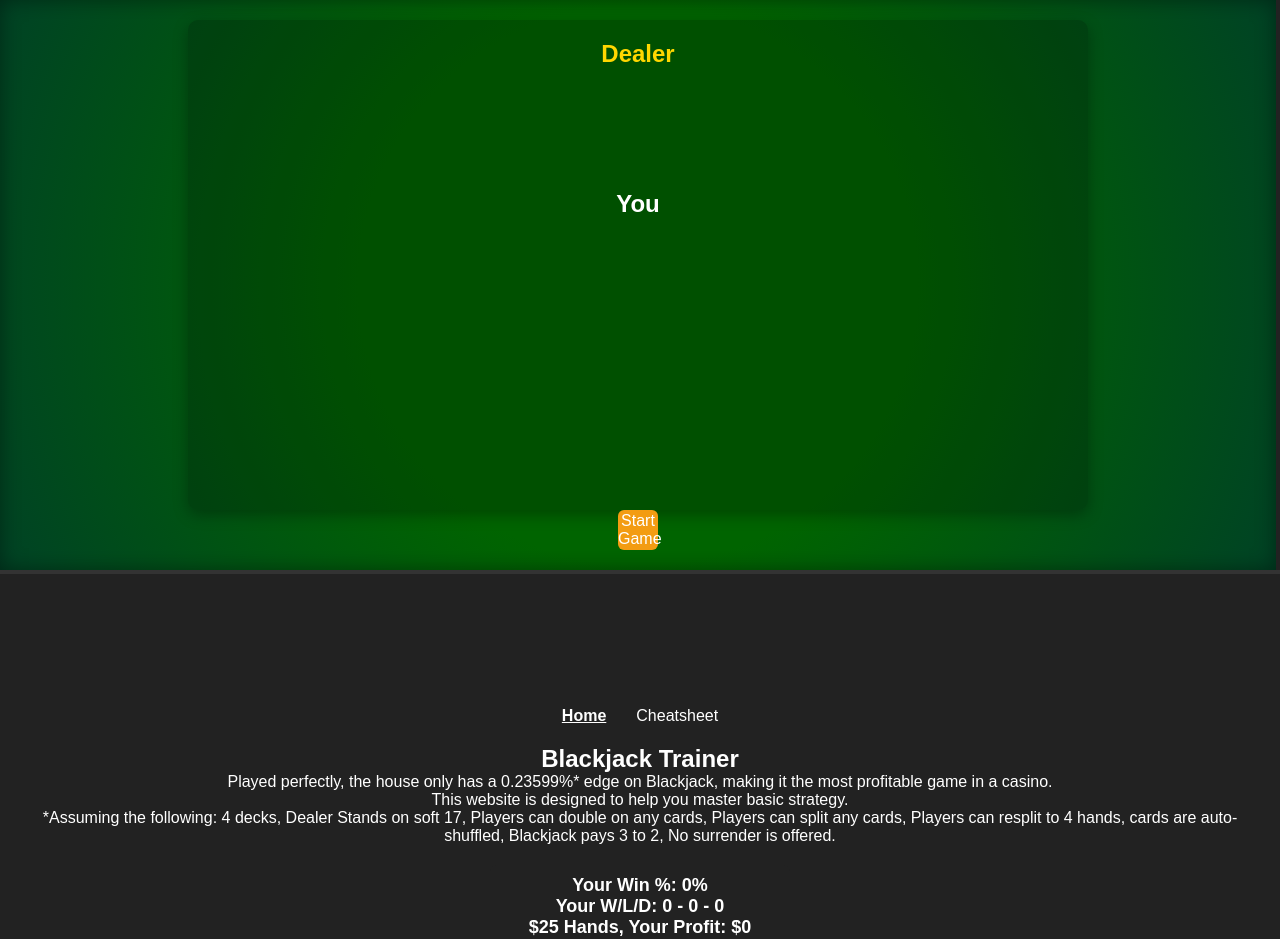
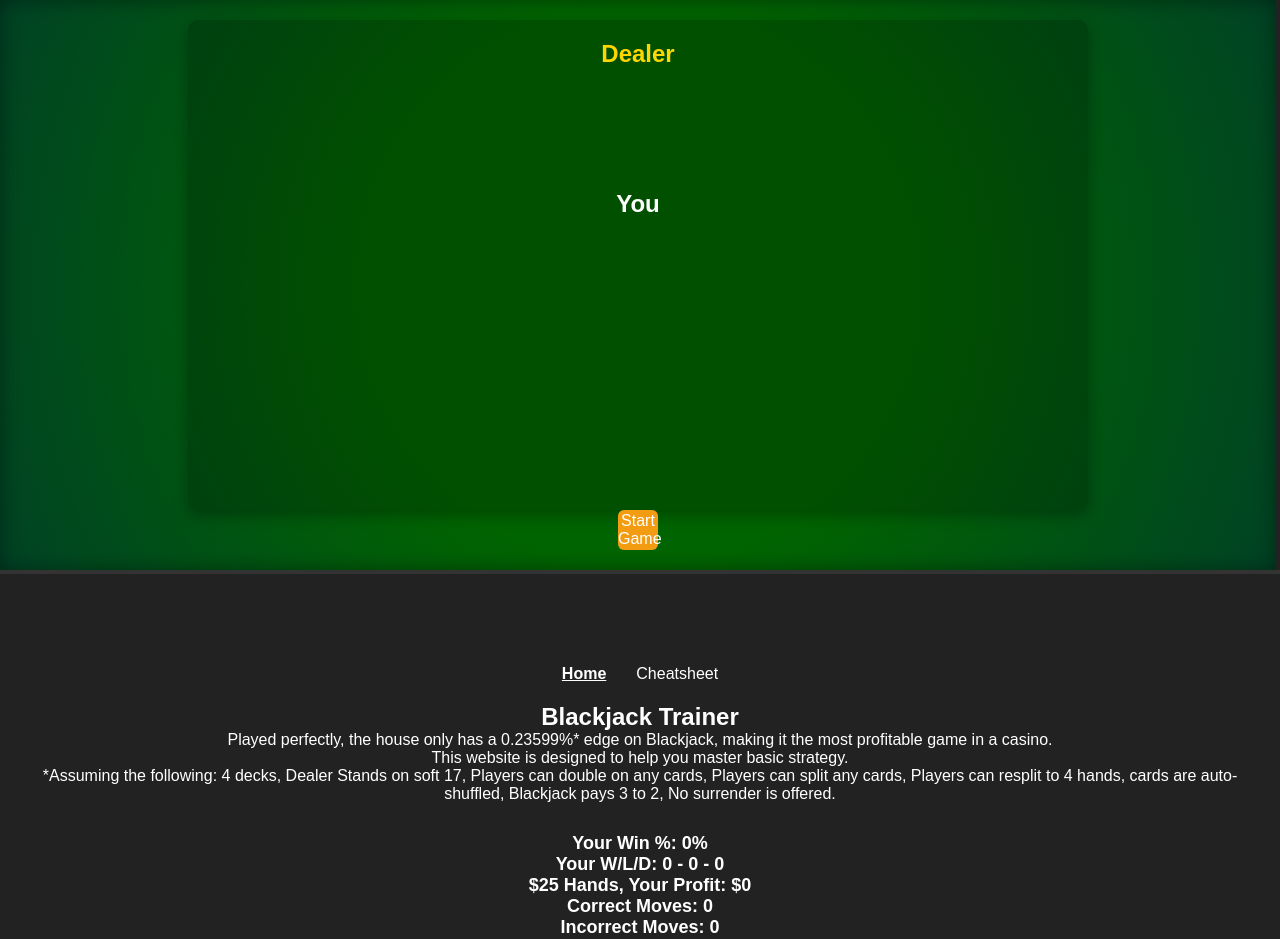
Before and after one commit to zmorehouse/blackjack-game, a Next.js app: page / in a window 1280 px wide. Shown: the top 939 px of the page. Built offline with nearby package versions, Linux system fonts and the light colour scheme.

Commit message:
Probability Checking

```diff
--- a/pages/index.js
+++ b/pages/index.js
@@ -19,11 +19,12 @@ const createDeck = () => {
 
 const shuffleDeck = (deck) => deck.sort(() => Math.random() - 0.5);
 
-const calculateHandValue = (hand) => {
+const calculateHandValue = (hand = []) => {
   let total = 0;
   let aces = 0;
 
   hand.forEach((card) => {
+    if (!card || !card.value) return; // Prevent undefined access
     if (card.value === "A") {
       aces += 1;
       total += 11;
@@ -56,15 +57,16 @@ export default function Home() {
   const [handsDrawn, setHandsDrawn] = useState(0);
   const [profit, setProfit] = useState(0);
   const [infoTab, setInfoTab] = useState("home");
-
-
+  const [correctMoves, setCorrectMoves] = useState(0);
+const [incorrectMoves, setIncorrectMoves] = useState(0);
 
 
   const startGame = () => {
     let newDeck = shuffleDeck(createDeck()); // Always reshuffle a new 4-deck shoe
 
     let playerInitialHand = [newDeck.pop(), newDeck.pop()];
-    /*let fixedValue = "8"; // Change this value to test different splits
+    /*
+    let fixedValue = "A"; // Change this value to test different splits
     let playerInitialHand = [
       { suit: suits[0], value: fixedValue },
       { suit: suits[1], value: fixedValue }
@@ -89,6 +91,90 @@ export default function Home() {
       resolveDealerTurn();
     }
   };
+
+  const getOptimalMove = (hand, dealerCard) => {
+    console.log("Hand:", hand);
+    console.log("Dealer Card:", dealerCard);
+
+    let dealerValue = dealerCard.value;
+
+    // Convert face cards to 10
+    let playerValues = hand.map(card =>
+      ["J", "Q", "K", "10"].includes(card.value) ? "10" : card.value
+    );
+
+    console.log("Player Values:", playerValues);
+
+    let numericValues = playerValues.map(val => val === "A" ? 1 : parseInt(val));
+
+    let handTotal = numericValues.reduce((acc, card) => acc + card, 0);
+
+    let hasAce = playerValues.includes("A");
+    let isSoft = hasAce && handTotal + 10 <= 21; // True if Ace can safely be 11
+
+    let isPair = numericValues.length === 2 &&
+      (["10", "J", "Q", "K"].includes(playerValues[0]) &&
+       ["10", "J", "Q", "K"].includes(playerValues[1]) ||
+       playerValues[0] === playerValues[1]);
+
+    let dealerNumericValue = ["J", "Q", "K", "10"].includes(dealerValue) ? 10 : (dealerValue === "A" ? 11 : parseInt(dealerValue));
+
+    // **PAIR STRATEGY**
+    if (isPair) {
+      if (hasAce) return "P";  // Always split Aces
+
+      const pairStrategy = {
+        20: "S",
+        18: dealerNumericValue === 7 || dealerNumericValue >= 10 ? "S" : "P",
+        16: "P",
+        14: dealerNumericValue >= 2 && dealerNumericValue <= 7 ? "P" : "H",
+        12: dealerNumericValue >= 2 && dealerNumericValue <= 6 ? "P" : "H",
+        10: dealerNumericValue >= 2 && dealerNumericValue <= 9 ? "D" : "H",
+        8: "P",
+        6: dealerNumericValue >= 2 && dealerNumericValue <= 7 ? "P" : "H",
+        4: dealerNumericValue >= 5 && dealerNumericValue <= 6 ? "P" : "H",
+      };
+      return pairStrategy[handTotal] || "H";
+    }
+
+    // **SOFT HAND STRATEGY**
+    if (isSoft) {
+      let softTotal = handTotal + 10;  // Count Ace as 11
+      console.log(`Soft Hand: A + ${handTotal - 1} | Soft Total: ${softTotal} | Dealer: ${dealerNumericValue}`);
+
+      const softStrategy = {
+        13: dealerNumericValue >= 5 && dealerNumericValue <= 6 ? "D" : "H",
+        14: dealerNumericValue >= 5 && dealerNumericValue <= 6 ? "D" : "H",
+        15: dealerNumericValue >= 4 && dealerNumericValue <= 6 ? "D" : "H",
+        16: dealerNumericValue >= 4 && dealerNumericValue <= 6 ? "D" : "H",
+        17: dealerNumericValue >= 3 && dealerNumericValue <= 6 ? "D" : "H",
+        18: dealerNumericValue >= 2 && dealerNumericValue <= 6 ? "D" : (dealerNumericValue >= 7 && dealerNumericValue <= 8 ? "S" : "H"),
+        19: dealerNumericValue === 6 ? "D" : "S",
+        20: "S",
+        21: "S"
+      };
+      return softStrategy[softTotal] || "H";
+    }
+
+    // **HARD HAND STRATEGY**
+    const hardStrategy = {
+      5: "H", 6: "H", 7: "H", 8: "H",
+      9: dealerNumericValue >= 3 && dealerNumericValue <= 6 ? "D" : "H",
+      10: dealerNumericValue >= 2 && dealerNumericValue <= 9 ? "D" : "H",
+      11: "D",
+      12: dealerNumericValue >= 4 && dealerNumericValue <= 6 ? "S" : "H",
+      13: dealerNumericValue >= 2 && dealerNumericValue <= 6 ? "S" : "H",
+      14: dealerNumericValue >= 2 && dealerNumericValue <= 6 ? "S" : "H",
+      15: dealerNumericValue >= 2 && dealerNumericValue <= 6 ? "S" : "H",
+      16: dealerNumericValue >= 2 && dealerNumericValue <= 6 ? "S" : "H",
+      17: "S",
+      18: "S", 19: "S", 20: "S", 21: "S"
+    };
+    return hardStrategy[handTotal] || "H";
+  };
+
+
+
   const autoAdvanceToNextHand = () => {
     let hands = [...playerHands];
     let newIndex = currentHandIndex + 1;
@@ -109,6 +195,17 @@ export default function Home() {
     }
   };
 
+  const resetStats = () => {
+    setHandsWon(0);
+    setHandsLost(0);
+    setHandsDrawn(0);
+    setProfit(0);
+    setCorrectMoves(0);
+    setIncorrectMoves(0);
+  };
+
+
+
 
 
   const hit = () => {
@@ -116,12 +213,23 @@ export default function Home() {
 
     let newDeck = [...deck];
     let hands = [...playerHands];
-    hands[currentHandIndex].push(newDeck.pop());
+    let hand = hands[currentHandIndex];
+    let dealerCard = dealerHand[0];
+
+    let optimalMove = getOptimalMove(hand, dealerCard);
+
+    // Track correct or incorrect move
+    if (optimalMove === "H") {
+      setCorrectMoves(prev => prev + 1);
+    } else {
+      setIncorrectMoves(prev => prev + 1);
+    }
+
+    hand.push(newDeck.pop());
     setDeck(newDeck);
     setPlayerHands(hands);
 
-    let handValue = calculateHandValue(hands[currentHandIndex]);
-
+    let handValue = calculateHandValue(hand);
     if (handValue >= 21) {
       autoAdvanceToNextHand();
     }
@@ -132,15 +240,24 @@ export default function Home() {
     if (!playerTurn || gameOver) return;
 
     let hands = [...playerHands];
+    let hand = hands[currentHandIndex];
+    let dealerCard = dealerHand[0];
+
+    let optimalMove = getOptimalMove(hand, dealerCard);
+
+    // Track correct or incorrect move
+    if (optimalMove === "S") {
+      setCorrectMoves(prev => prev + 1);
+    } else {
+      setIncorrectMoves(prev => prev + 1);
+    }
+
     let newIndex = currentHandIndex + 1;
-
-    // Skip over hands that already have 21
     while (newIndex < hands.length && calculateHandValue(hands[newIndex]) === 21) {
       newIndex++;
     }
 
     if (newIndex >= hands.length) {
-      // If all hands are done, resolve dealer turn
       setPlayerTurn(false);
       setRevealDealer(true);
       resolveDealerTurn();
@@ -148,6 +265,7 @@ export default function Home() {
       setCurrentHandIndex(newIndex);
     }
   };
+
 
 
   const canSplit = () => {
@@ -164,41 +282,59 @@ export default function Home() {
   const doubleDown = () => {
     if (!canDoubleDown() || gameOver) return;
 
+    let hands = [...playerHands];
+    let hand = hands[currentHandIndex];
+    let dealerCard = dealerHand[0];
+
+    let optimalMove = getOptimalMove(hand, dealerCard);
+
+    // Track correct or incorrect move
+    if (optimalMove === "D") {
+      setCorrectMoves(prev => prev + 1);
+    } else {
+      setIncorrectMoves(prev => prev + 1);
+    }
+
     let newDeck = [...deck];
-    let hands = [...playerHands];
-
-    // Add one card to the current hand
-    hands[currentHandIndex].push(newDeck.pop());
-
+    hand.push(newDeck.pop());
     setDeck(newDeck);
     setPlayerHands(hands);
 
-    // Move to next hand (if split), or resolve dealer's turn if this was last hand
     autoAdvanceToNextHand();
   };
+
 
 
 
   const splitHand = () => {
     if (!canSplit() || gameOver) return;
 
+    let hands = [...playerHands];
+    let hand = hands[currentHandIndex];
+    let dealerCard = dealerHand[0];
+
+    let optimalMove = getOptimalMove(hand, dealerCard);
+
+    // Track correct or incorrect move
+    if (optimalMove === "P") {
+      setCorrectMoves(prev => prev + 1);
+    } else {
+      setIncorrectMoves(prev => prev + 1);
+    }
+
     let newDeck = [...deck];
-    let hands = [...playerHands];
-    let currentHand = hands[currentHandIndex];
-
-    let newHand1 = [currentHand[0], newDeck.pop()];
-    let newHand2 = [currentHand[1], newDeck.pop()];
+    let newHand1 = [hand[0], newDeck.pop()];
+    let newHand2 = [hand[1], newDeck.pop()];
 
     hands.splice(currentHandIndex, 1, newHand1, newHand2);
     setDeck(newDeck);
     setPlayerHands(hands);
 
-    // Move to the next hand if the first one is 21
-    let hand1Value = calculateHandValue(newHand1);
-    if (hand1Value === 21) {
+    if (calculateHandValue(newHand1) === 21) {
       autoAdvanceToNextHand();
     }
   };
+
 
 
   const resolveDealerTurn = () => {
@@ -271,7 +407,28 @@ export default function Home() {
             <div className={styles.player}>
   <h2>You</h2>
   <div className={`${styles.handsContainer} ${playerHands.length > 1 ? styles.multipleHands : ""}`}>
-    {playerHands.map((hand, index) => (
+  {playerHands.map((hand, index) => {
+  let handResult = "";
+  let suggestedMove = "";
+
+  if (gameOver) {
+    let playerScore = calculateHandValue(hand);
+    let dealerScore = calculateHandValue(dealerHand);
+
+    if (playerScore > 21) {
+      handResult = "Lose";
+    } else if (dealerScore > 21 || playerScore > dealerScore) {
+      handResult = "Win";
+    } else if (playerScore < dealerScore) {
+      handResult = "Lose";
+    } else {
+      handResult = "Push";
+    }
+  } else if (playerTurn && index === currentHandIndex) {
+    suggestedMove = getOptimalMove(hand, dealerHand[0]); // Get best move
+  }
+
+  return (
     <div key={index} className={styles.hand}>
       <h3>Hand {index + 1}</h3>
       <div className={styles.cards}>
@@ -281,21 +438,32 @@ export default function Home() {
       </div>
       <p>Score: {calculateHandValue(hand)}</p>
 
-        {/* Controls BELOW each respective hand, only for the active hand */}
+      {/* Show Win / Lose / Push message only after game ends */}
+      {gameOver && <p className={styles.handResult}>{handResult}</p>}
+
+      {/* Show optimal move suggestion */}
+      {playerTurn && index === currentHandIndex && (
+        <p className={styles.suggestion}>Optimal Move: {suggestedMove}</p>
+      )}
+
+      {/* Controls BELOW each respective hand */}
       {index === currentHandIndex && !gameOver && playerTurn && (
         <div className={styles.handControls}>
           {canSplit() && (
-              <button className={`${styles.actionButton} ${styles.splitButton}`} onClick={splitHand}>Split</button>
+            <button className={`${styles.actionButton} ${styles.splitButton}`} onClick={splitHand}>P</button>
           )}
-            <button className={`${styles.actionButton} ${styles.hitButton}`} onClick={hit}>Hit</button>
-            <button className={`${styles.actionButton} ${styles.standButton}`} onClick={stand}>Stand</button>
+          <button className={`${styles.actionButton} ${styles.hitButton}`} onClick={hit}>H</button>
+          <button className={`${styles.actionButton} ${styles.standButton}`} onClick={stand}>S</button>
           {canDoubleDown() && (
-              <button className={`${styles.actionButton} ${styles.doubleDownButton}`} onClick={doubleDown}>Double</button>
+            <button className={`${styles.actionButton} ${styles.doubleDownButton}`} onClick={doubleDown}>D</button>
           )}
         </div>
       )}
     </div>
-    ))}
+  );
+})}
+
+
   </div>
 </div>
 
@@ -340,15 +508,83 @@ export default function Home() {
       <p>This website is designed to help you master basic strategy.</p>
       <p>*Assuming the following: 4 decks, Dealer Stands on soft 17, Players can double on any cards, Players can split any cards, Players can resplit to 4 hands, cards are auto-shuffled, Blackjack pays 3 to 2, No surrender is offered.</p>
       <div className={styles.stats}>
-        <p>Your Win %: {(handsWon + handsLost + handsDrawn > 0 ? ((handsWon / (handsWon + handsLost + handsDrawn)) * 100).toFixed(2) : "0")}%</p>
+  <p>Your Win %: {(handsWon + handsLost + handsDrawn > 0
+    ? ((handsWon / (handsWon + handsLost + handsDrawn)) * 100).toFixed(2)
+    : "0")}%</p>
+
   <p>Your W/L/D: {handsWon} - {handsLost} - {handsDrawn}</p>
   <p>$25 Hands, Your Profit: ${profit}</p>
+
+  <p>Correct Moves: {correctMoves}</p>
+  <p>Incorrect Moves: {incorrectMoves}</p>
+  <p>Strategy Accuracy: {(correctMoves + incorrectMoves > 0
+    ? ((correctMoves / (correctMoves + incorrectMoves)) * 100).toFixed(2)
+    : "0")}%</p>
+
+  {/* Reset Button */}
+  <button className={styles.resetButton} onClick={resetStats}>
+    Reset Stats
+  </button>
 </div>
+
+
     </>
   ) : (
     <>
       <h1 className={styles.title}>Blackjack Cheatsheet</h1>
-      <p>Cheatsheet content will go here...</p> {/* Placeholder content */}
+
+<h3>Hard Totals</h3>
+<table border="1">
+  <tr>
+    <th>Your Hand</th>
+    <th>2</th><th>3</th><th>4</th><th>5</th><th>6</th>
+    <th>7</th><th>8</th><th>9</th><th>10</th><th>A</th>
+  </tr>
+  <tr><td>Hard 5</td><td>H</td><td>H</td><td>H</td><td>H</td><td>H</td><td>H</td><td>H</td><td>H</td><td>H</td><td>H</td></tr>
+  <tr><td>Hard 6</td><td>H</td><td>H</td><td>H</td><td>H</td><td>H</td><td>H</td><td>H</td><td>H</td><td>H</td><td>H</td></tr>
+  <tr><td>Hard 7</td><td>H</td><td>H</td><td>H</td><td>H</td><td>H</td><td>H</td><td>H</td><td>H</td><td>H</td><td>H</td></tr>
+  <tr><td>Hard 8</td><td>H</td><td>H</td><td>H</td><td>H</td><td>H</td><td>H</td><td>H</td><td>H</td><td>H</td><td>H</td></tr>
+  <tr><td>Hard 9</td><td>H</td><td>D</td><td>D</td><td>D</td><td>D</td><td>H</td><td>H</td><td>H</td><td>H</td><td>H</td></tr>
+  <tr><td>Hard 10</td><td>D</td><td>D</td><td>D</td><td>D</td><td>D</td><td>D</td><td>D</td><td>D</td><td>H</td><td>H</td></tr>
+  <tr><td>Hard 11</td><td>D</td><td>D</td><td>D</td><td>D</td><td>D</td><td>D</td><td>D</td><td>D</td><td>D</td><td>D</td></tr>
+  <tr><td>Hard 12</td><td>H</td><td>H</td><td>S</td><td>S</td><td>S</td><td>H</td><td>H</td><td>H</td><td>H</td><td>H</td></tr>
+  <tr><td>Hard 13+</td><td>S</td><td>S</td><td>S</td><td>S</td><td>S</td><td>H</td><td>H</td><td>H</td><td>H</td><td>H</td></tr>
+</table>
+
+<h3>Soft Totals</h3>
+<table border="1">
+  <tr>
+    <th>Your Hand</th>
+    <th>2</th><th>3</th><th>4</th><th>5</th><th>6</th>
+    <th>7</th><th>8</th><th>9</th><th>10</th><th>A</th>
+  </tr>
+  <tr><td>Ace + 2</td><td>H</td><td>H</td><td>H</td><td>D</td><td>D</td><td>H</td><td>H</td><td>H</td><td>H</td><td>H</td></tr>
+  <tr><td>Ace + 3</td><td>H</td><td>H</td><td>H</td><td>D</td><td>D</td><td>H</td><td>H</td><td>H</td><td>H</td><td>H</td></tr>
+  <tr><td>Ace + 4</td><td>H</td><td>H</td><td>D</td><td>D</td><td>D</td><td>H</td><td>H</td><td>H</td><td>H</td><td>H</td></tr>
+  <tr><td>Ace + 5</td><td>H</td><td>H</td><td>D</td><td>D</td><td>D</td><td>H</td><td>H</td><td>H</td><td>H</td><td>H</td></tr>
+  <tr><td>Ace + 6</td><td>H</td><td>D</td><td>D</td><td>D</td><td>D</td><td>H</td><td>H</td><td>H</td><td>H</td><td>H</td></tr>
+  <tr><td>Ace + 7</td><td>DS</td><td>DS</td><td>DS</td><td>DS</td><td>DS</td><td>S</td><td>S</td><td>H</td><td>H</td><td>H</td></tr>
+</table>
+
+<h3>Pairs</h3>
+<table border="1">
+  <tr>
+    <th>Your Hand</th>
+    <th>2</th><th>3</th><th>4</th><th>5</th><th>6</th>
+    <th>7</th><th>8</th><th>9</th><th>10</th><th>A</th>
+  </tr>
+  <tr><td>(2,2)</td><td>P</td><td>P</td><td>P</td><td>P</td><td>P</td><td>P</td><td>H</td><td>H</td><td>H</td><td>H</td></tr>
+  <tr><td>(3,3)</td><td>P</td><td>P</td><td>P</td><td>P</td><td>P</td><td>P</td><td>H</td><td>H</td><td>H</td><td>H</td></tr>
+  <tr><td>(4,4)</td><td>H</td><td>H</td><td>H</td><td>P</td><td>P</td><td>H</td><td>H</td><td>H</td><td>H</td><td>H</td></tr>
+  <tr><td>(5,5)</td><td>D</td><td>D</td><td>D</td><td>D</td><td>D</td><td>D</td><td>D</td><td>D</td><td>H</td><td>H</td></tr>
+  <tr><td>(6,6)</td><td>P</td><td>P</td><td>P</td><td>P</td><td>P</td><td>H</td><td>H</td><td>H</td><td>H</td><td>H</td></tr>
+  <tr><td>(7,7)</td><td>P</td><td>P</td><td>P</td><td>P</td><td>P</td><td>P</td><td>H</td><td>H</td><td>H</td><td>H</td></tr>
+  <tr><td>(8,8)</td><td>P</td><td>P</td><td>P</td><td>P</td><td>P</td><td>P</td><td>P</td><td>P</td><td>P</td><td>P</td></tr>
+  <tr><td>(9,9)</td><td>P</td><td>P</td><td>P</td><td>P</td><td>P</td><td>S</td><td>P</td><td>P</td><td>S</td><td>S</td></tr>
+  <tr><td>(T,T)</td><td>S</td><td>S</td><td>S</td><td>S</td><td>S</td><td>S</td><td>S</td><td>S</td><td>S</td><td>S</td></tr>
+  <tr><td>(A,A)</td><td>P</td><td>P</td><td>P</td><td>P</td><td>P</td><td>P</td><td>P</td><td>P</td><td>P</td><td>P</td></tr>
+</table>
+
     </>
   )}
 </aside>
```
Lines whose indentation alone changed are shown as unchanged.
